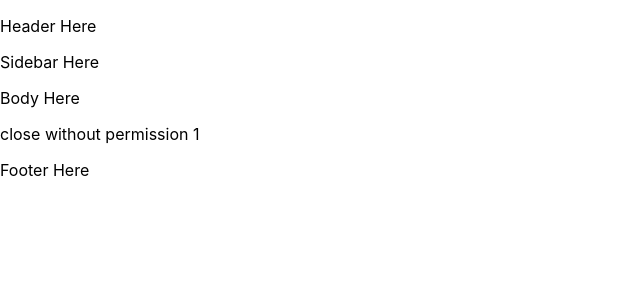
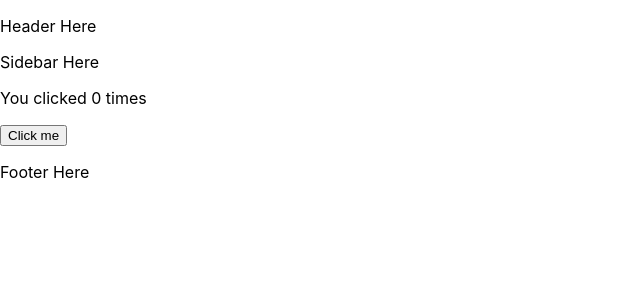
Before and after one commit to MindCtrl01/photobooker-frontend, a React (Create React App) app: page / in a window 1280 px wide. Shown: the top 300 px of the page, without its empty margins (0-640 px from the left). Built offline with nearby package versions, Linux system fonts and the light colour scheme.

Commit message:
fix route

```diff
--- a/package.json
+++ b/package.json
@@ -1,4 +1,5 @@
 {
+  "homepage": "https://mindctrl01.github.io/photobooker-frontend/",
   "name": "photobooker",
   "version": "0.1.0",
   "private": true,
@@ -18,6 +19,8 @@
     "web-vitals": "^0.2.4"
   },
   "scripts": {
+    "predeploy": "npm run build",
+    "deploy": "gh-pages -d build",
     "start": "react-scripts start -FAST_REFRESH=true",
     "build": "react-scripts build",
     "test": "react-scripts test",
@@ -40,5 +43,8 @@
       "last 1 firefox version",
       "last 1 safari version"
     ]
+  },
+  "devDependencies": {
+    "gh-pages": "^3.1.0"
   }
 }
--- a/src/App.js
+++ b/src/App.js
@@ -1,17 +1,17 @@
-import { BrowserRouter as Router } from 'react-router-dom'
 import Header from './layouts/header/header'
 import Sidebar from './layouts/sidebar/sidebar'
 import Body from './layouts/body/body'
 import Footer from './layouts/footer/footer'
+import { Fragment } from 'react'
 
 function App() {
   return (
-    <Router>
-        <Header></Header>
-        <Sidebar></Sidebar>
-        <Body></Body>
-        <Footer></Footer>
-    </Router>
+    <Fragment>
+      <Header></Header>
+      <Sidebar></Sidebar>
+      <Body></Body>
+      <Footer></Footer>
+    </Fragment>
   );
 }
 
--- a/src/layouts/body/body.js
+++ b/src/layouts/body/body.js
@@ -1,11 +1,20 @@
-import React, { useState } from 'react'
+import React, { Suspense } from 'react'
+import { Route, Switch } from 'react-router'
+import { BrowserRouter as Router } from 'react-router-dom'
+import routes from '../../router/index'
 
 function Body() {
+  console.log(routes)
   return (
-    <div>
-      <p>Body Here</p>
-      <p>close without permission 1</p>
-    </div>
+      <Router>
+        <Switch>
+          {
+            routes.map((route, i) => (
+              <Route key={i} path={route.path} component={route.component} />
+            ))
+          }
+        </Switch>
+      </Router>
   )
 }
 
--- a/src/pages/homepage/homepage.js
+++ b/src/pages/homepage/homepage.js
@@ -0,0 +1,17 @@
+import React, { useState } from 'react';
+
+function HomePage() {
+  // Declare a new state variable, which we'll call "count"
+  const [count, setCount] = useState(0);
+
+  return (
+    <div>
+      <p>You clicked {count} times</p>
+      <button onClick={() => setCount(count + 1)}>
+        Click me
+      </button>
+    </div>
+  );
+}
+
+export default HomePage;
--- a/src/router/index.js
+++ b/src/router/index.js
@@ -1,4 +1,4 @@
-const HomePage = React.lazy(() => import('./../pages/index'));
+import HomePage from "../pages/homepage/homepage";
 const routes = [
     {
         path: "/",
```
Also changed, not shown: src/pages/index.js (deleted, +0 -17 lines), src/routes.js (deleted, +0 -17 lines), 1 other file (tests, documents, lock files or other folders).
